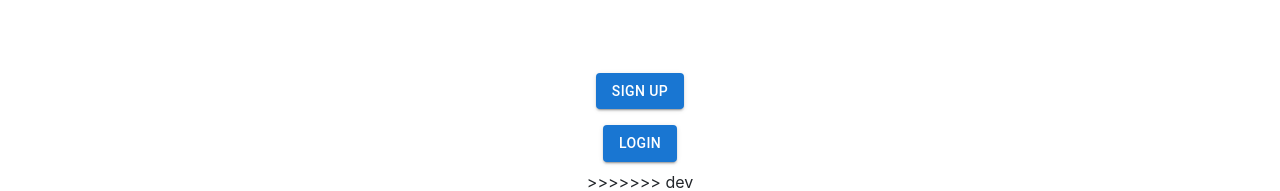
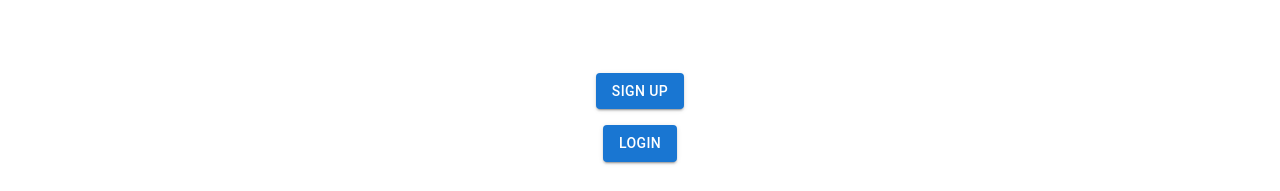
Before and after one commit to rokarn12/fithub-app, a React (Create React App) app in the folder fithub_mongodb/client/: page / in a window 1280 px wide. Shown: the part 821-1012 px from the top of the page. After the commit the page ends 991 px from the top, so only its background shows below. Built offline with nearby package versions, Linux system fonts and the light colour scheme; no server answers.

Commit message:
fix merge

```diff
--- a/fithub_mongodb/client/src/pages/Home.jsx
+++ b/fithub_mongodb/client/src/pages/Home.jsx
@@ -42,7 +42,6 @@ const Home = () => {
                                 Login
                     </Button>
                 </Link>
->>>>>>> dev
             </div>
         </div>
     );
```
